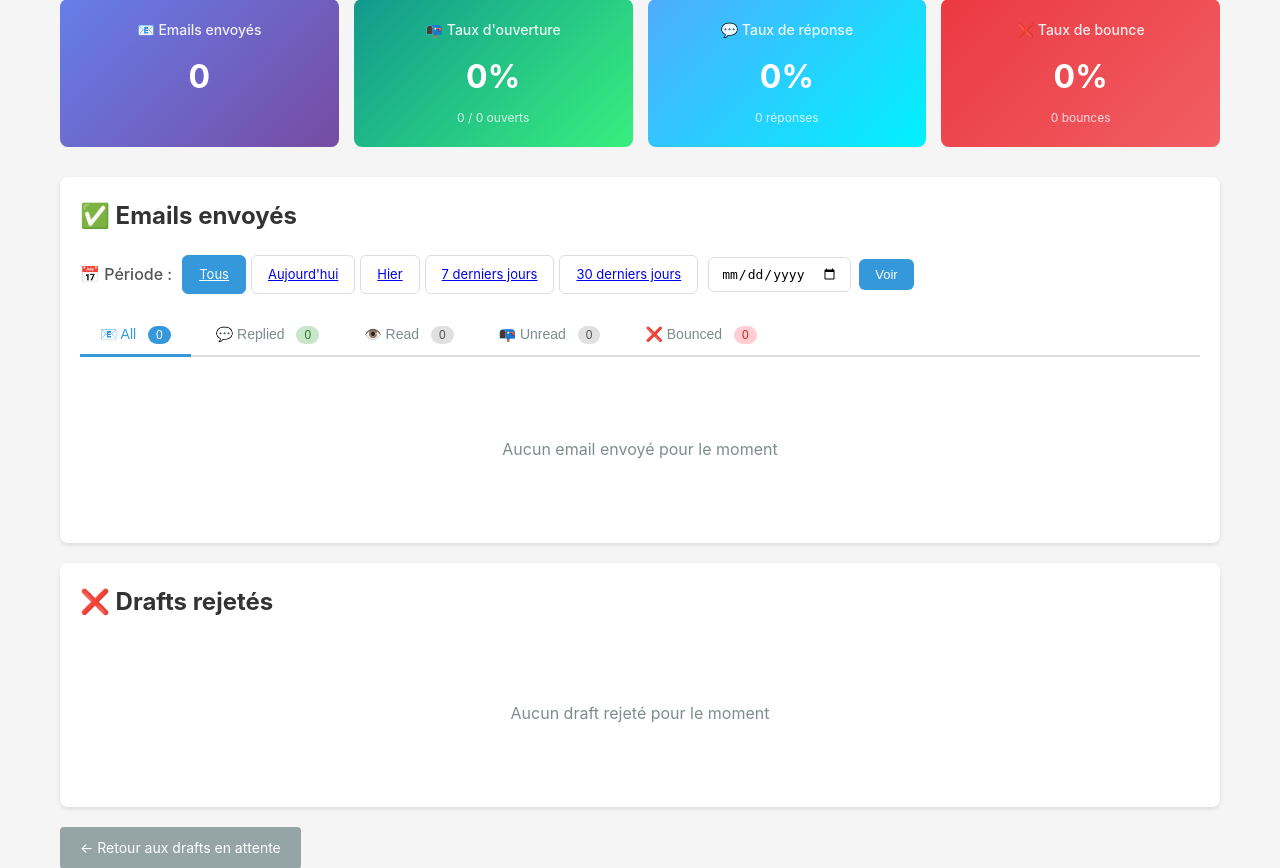
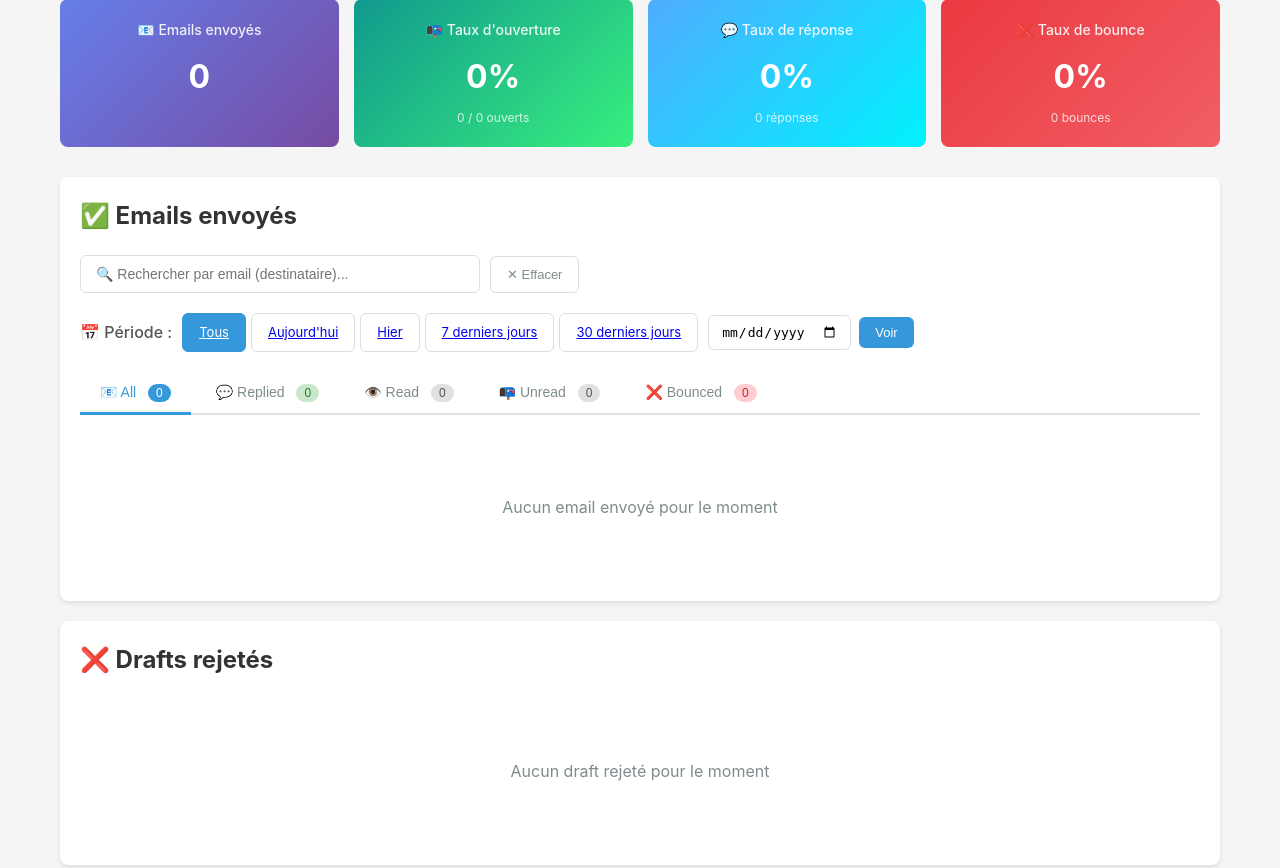
Before and after one commit to wardrockay/prospector-ui, a Flask app: page /history/ in a window 1280 px wide. Shown: the part 210-1078 px from the top of the page. Run offline with Flask 3, Linux system fonts and the light colour scheme; data that the repository does not hold is empty; some libraries are stand-ins or nearby versions.

Commit message:
feat: add search functionality and styling to history page

```diff
--- a/templates/history.html
+++ b/templates/history.html
@@ -221,6 +221,49 @@
     .btn-apply-date:hover {
         background: #2980b9;
     }
+
+    .search-container {
+        margin-bottom: 20px;
+        display: flex;
+        align-items: center;
+        gap: 10px;
+    }
+
+    .search-input {
+        flex: 1;
+        padding: 10px 15px;
+        border: 1px solid #ddd;
+        border-radius: 6px;
+        font-size: 14px;
+        max-width: 400px;
+    }
+
+    .search-input:focus {
+        outline: none;
+        border-color: #3498db;
+        box-shadow: 0 0 0 3px rgba(52, 152, 219, 0.1);
+    }
+
+    .search-clear-btn {
+        padding: 10px 16px;
+        border: 1px solid #ddd;
+        background: white;
+        border-radius: 6px;
+        cursor: pointer;
+        font-size: 13px;
+        color: #7f8c8d;
+    }
+
+    .search-clear-btn:hover {
+        background: #f8f9fa;
+        border-color: #95a5a6;
+    }
+
+    .search-results-info {
+        font-size: 13px;
+        color: #7f8c8d;
+        margin-left: auto;
+    }
 </style>
 {% endblock %}
 
@@ -255,6 +298,19 @@
 
 <div class="card">
     <h2 style="margin-bottom: 20px;">✅ Emails envoyés</h2>
+
+    <!-- Barre de recherche -->
+    <div class="search-container">
+        <input
+            type="text"
+            id="emailSearchInput"
+            class="search-input"
+            placeholder="🔍 Rechercher par email (destinataire)..."
+            oninput="searchEmails()"
+        >
+        <button class="search-clear-btn" onclick="clearSearch()">✕ Effacer</button>
+        <span class="search-results-info" id="searchResultsInfo"></span>
+    </div>
 
     <!-- Filtre par date -->
     <div class="date-filter-container">
@@ -440,35 +496,96 @@
 <script>
 // Compter et initialiser les onglets
 document.addEventListener('DOMContentLoaded', function() {
-    const rows = document.querySelectorAll('.email-row');
-    let countBounced = 0, countReplied = 0, countRead = 0, countUnread = 0;
+    updateTabCounts();
+});
+
+function updateTabCounts() {
+    const rows = document.querySelectorAll('.email-row:not(.search-hidden)');
+    let countBounced = 0, countReplied = 0, countRead = 0, countUnread = 0, countAll = 0;
 
     rows.forEach(row => {
+        if (row.classList.contains('hidden')) return; // Skip filtered rows
+
         const isBounced = row.dataset.bounced === 'true';
         const isReplied = row.dataset.replied === 'true';
         const isRead = row.dataset.read === 'true';
 
+        countAll++;
         if (isBounced) countBounced++;
         if (isReplied) countReplied++;
         if (isRead && !isBounced) countRead++;
         if (!isRead && !isBounced) countUnread++;
     });
 
+    document.getElementById('count-all').textContent = countAll;
     document.getElementById('count-bounced').textContent = countBounced;
     document.getElementById('count-replied').textContent = countReplied;
     document.getElementById('count-read').textContent = countRead;
     document.getElementById('count-unread').textContent = countUnread;
-});
+}
+
+function searchEmails() {
+    const searchTerm = document.getElementById('emailSearchInput').value.toLowerCase().trim();
+    const rows = document.querySelectorAll('.email-row');
+    let visibleCount = 0;
+    let totalCount = rows.length;
+
+    rows.forEach(row => {
+        // Get email from the second cell (td:nth-child(2))
+        const emailCell = row.children[1];
+        const email = emailCell ? emailCell.textContent.toLowerCase() : '';
+
+        if (searchTerm === '' || email.includes(searchTerm)) {
+            row.classList.remove('search-hidden');
+            visibleCount++;
+        } else {
+            row.classList.add('search-hidden');
+        }
+    });
+
+    // Update search results info
+    const searchInfo = document.getElementById('searchResultsInfo');
+    if (searchTerm === '') {
+        searchInfo.textContent = '';
+    } else {
+        searchInfo.textContent = `${visibleCount} / ${totalCount} résultat${visibleCount > 1 ? 's' : ''}`;
+    }
+
+    // Update tab counts
+    updateTabCounts();
+
+    // Re-apply current filter
+    const activeTab = document.querySelector('.tab-btn.active');
+    if (activeTab) {
+        const filter = activeTab.dataset.filter;
+        applyFilter(filter);
+    }
+}
+
+function clearSearch() {
+    document.getElementById('emailSearchInput').value = '';
+    searchEmails();
+}
 
 function filterEmails(filter, btn) {
     // Mettre à jour les onglets actifs
     document.querySelectorAll('.tab-btn').forEach(b => b.classList.remove('active'));
     btn.classList.add('active');
 
+    applyFilter(filter);
+}
+
+function applyFilter(filter) {
     // Filtrer les lignes
     const rows = document.querySelectorAll('.email-row');
 
     rows.forEach(row => {
+        // Skip rows hidden by search
+        if (row.classList.contains('search-hidden')) {
+            row.classList.add('hidden');
+            return;
+        }
+
         const isBounced = row.dataset.bounced === 'true';
         const isReplied = row.dataset.replied === 'true';
         const isRead = row.dataset.read === 'true';
@@ -496,5 +613,12 @@ function filterEmails(filter, btn) {
         row.classList.toggle('hidden', !show);
     });
 }
+
+function applyCustomDate() {
+    const dateValue = document.getElementById('customDatePicker').value;
+    if (dateValue) {
+        window.location.href = `{{ url_for('history.history_list') }}?date=custom&custom_date=${dateValue}`;
+    }
+}
 </script>
 {% endblock %}
```
Also changed, not shown: 1 other file.
